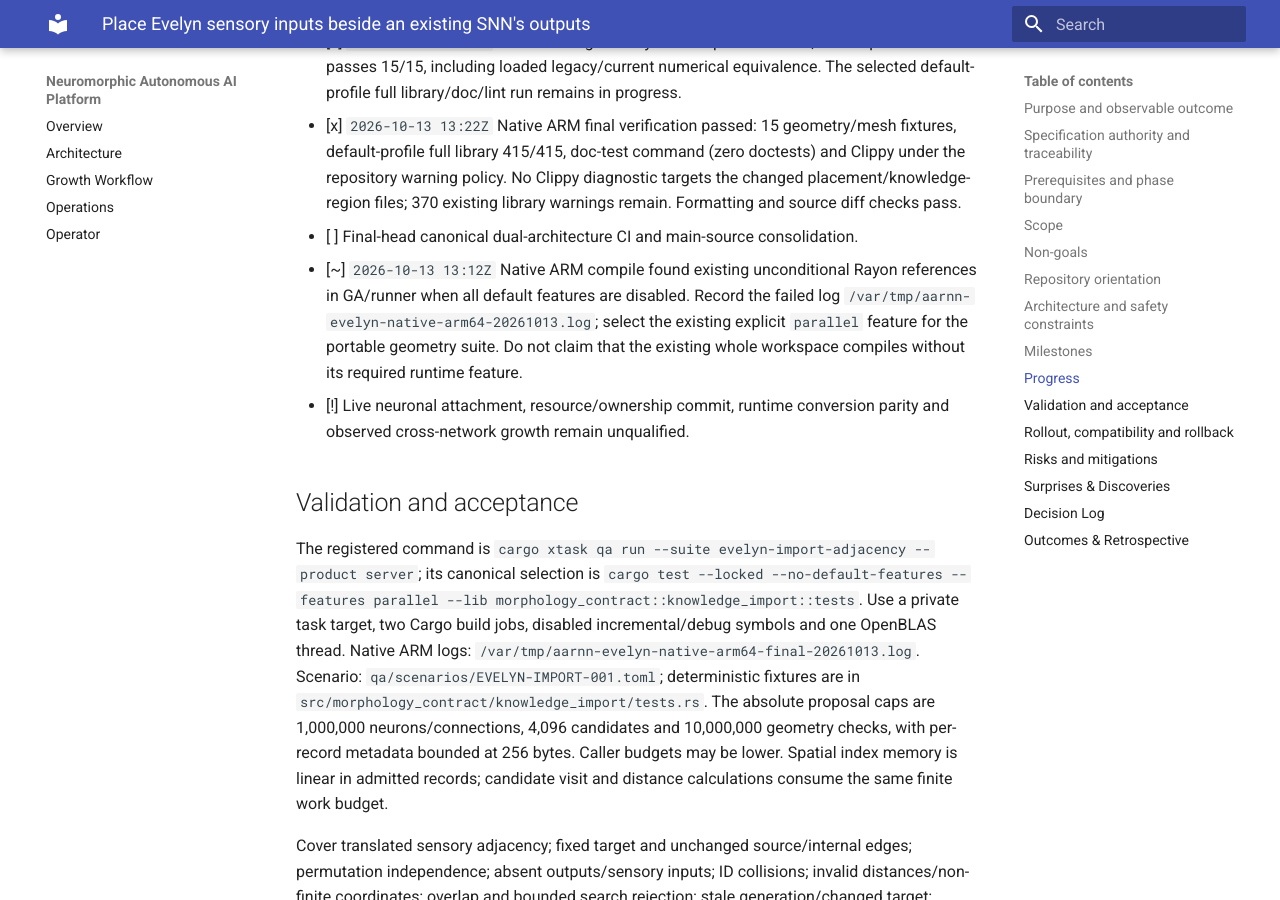
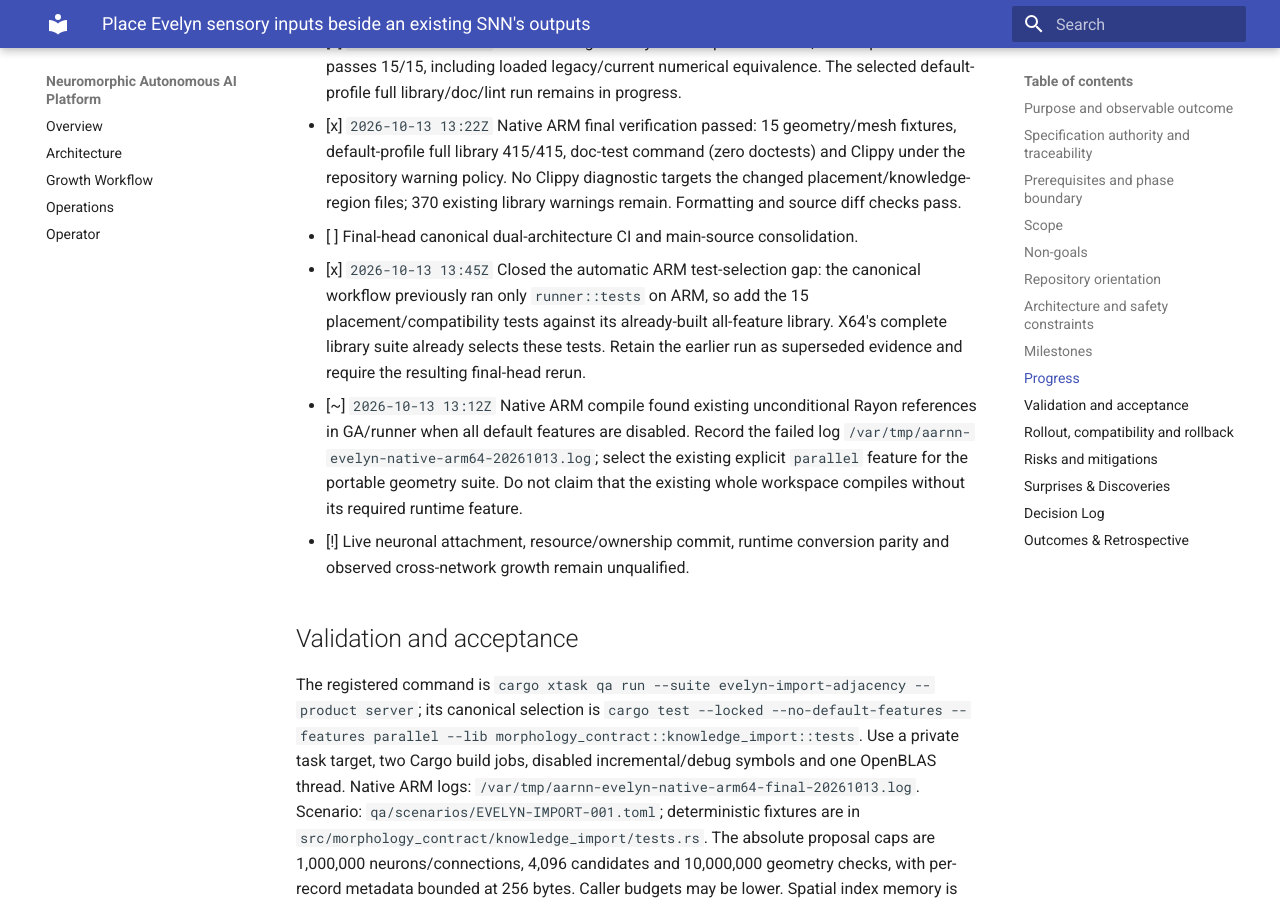
Before and after one commit to neuralmimicry/aarnn_rust, an MkDocs documentation site: the page built from docs/execplans/evelyn-import-adjacency.md, in a window 1280 px wide and 900 px high, scrolled down 2584 px. Built offline with MkDocs 1.6.1 and Material for MkDocs 9.7.7, drawn with Linux system fonts in a browser that asks for light colours.

Commit message:
Require Evelyn attachment regressions in native ARM CI

```diff
--- a/docs/execplans/evelyn-import-adjacency.md
+++ b/docs/execplans/evelyn-import-adjacency.md
@@ -96,6 +96,11 @@ network I/O or state writer belongs in the planner. Reject stale/tampered plans.
   the changed placement/knowledge-region files; 370 existing library warnings
   remain. Formatting and source diff checks pass.
 - [ ] Final-head canonical dual-architecture CI and main-source consolidation.
+- [x] `2026-10-13 13:45Z` Closed the automatic ARM test-selection gap: the
+  canonical workflow previously ran only `runner::tests` on ARM, so add the
+  15 placement/compatibility tests against its already-built all-feature library.
+  X64's complete library suite already selects these tests. Retain the earlier
+  run as superseded evidence and require the resulting final-head rerun.
 - [~] `2026-10-13 13:12Z` Native ARM compile found existing unconditional Rayon
   references in GA/runner when all default features are disabled. Record the
   failed log `/var/tmp/aarnn-evelyn-native-arm64-20261013.log`; select the existing
```
Also changed, not shown: 1 other file.
